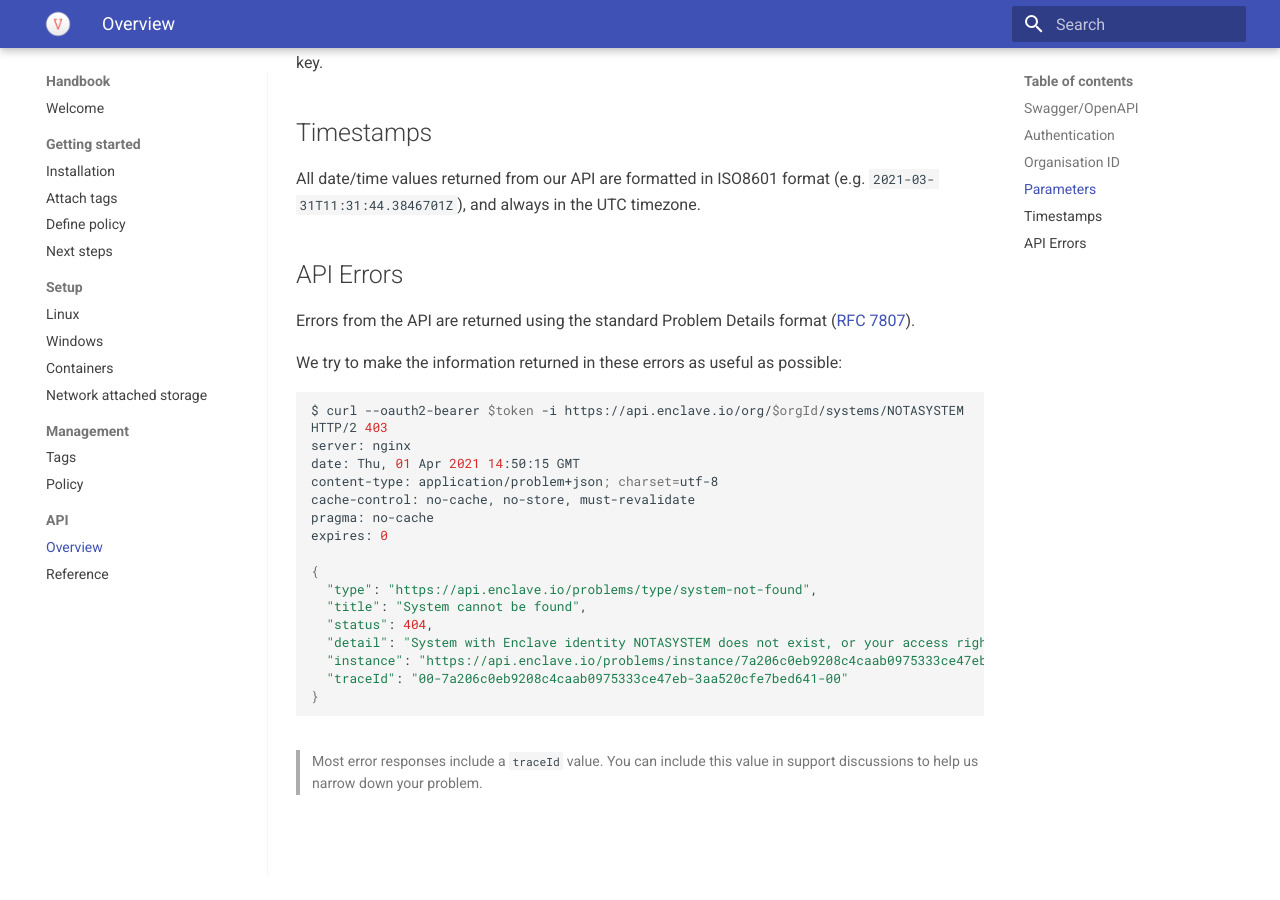
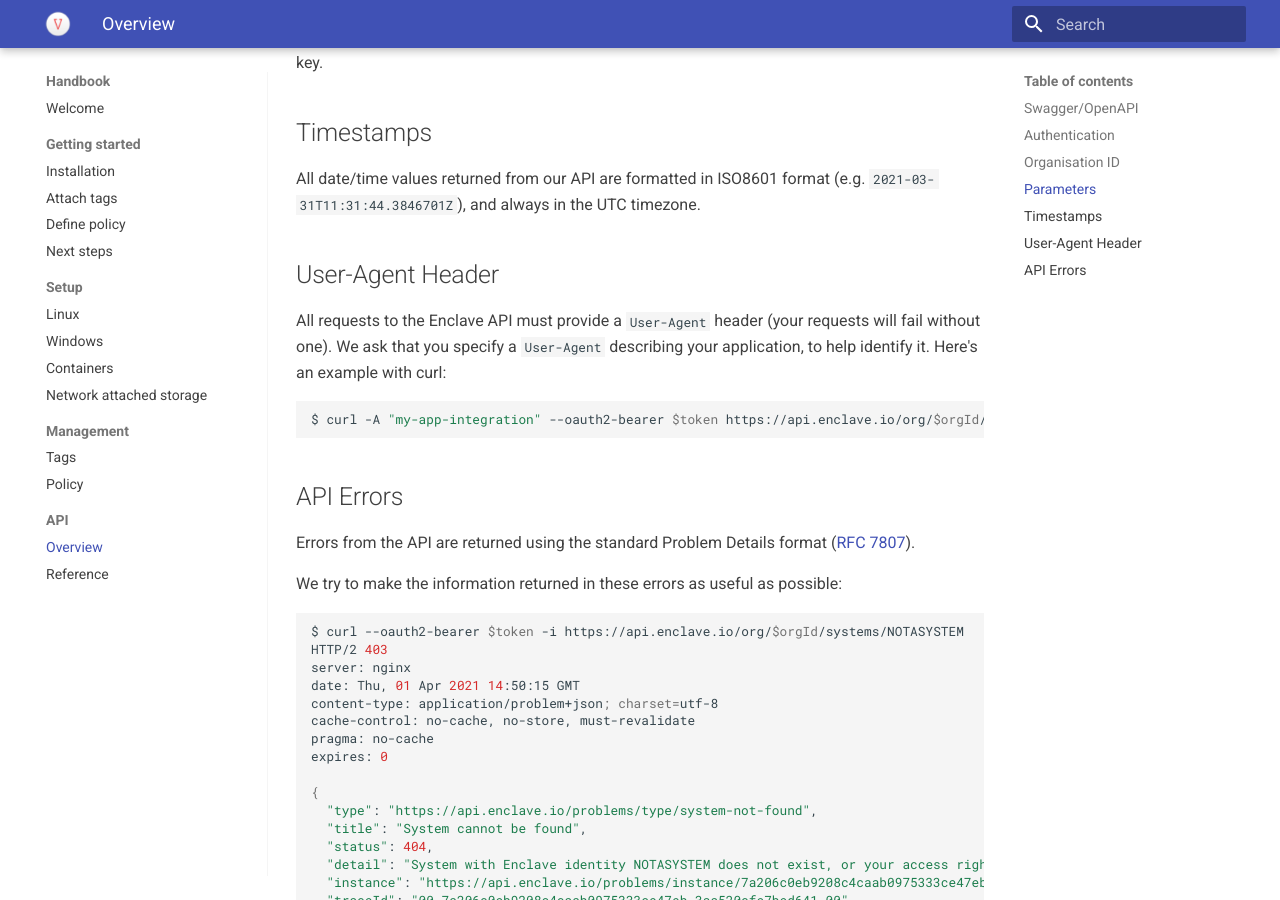
Before and after one commit to enclave-networks/docs, an MkDocs documentation site: the page built from docs/api/index.md, in a window 1280 px wide and 900 px high, scrolled down 3741 px. Built offline with MkDocs 1.6.1 and Material for MkDocs 9.7.7, drawn with Linux system fonts in a browser that asks for light colours.

Commit message:
Add User-Agent header requirement to the docs

````diff
--- a/docs/api/index.md
+++ b/docs/api/index.md
@@ -137,6 +137,15 @@
 
 All date/time values returned from our API are formatted in ISO8601 format (e.g. `2021-03-31T11:31:44.3846701Z`), and always in the UTC timezone.
 
+## User-Agent Header
+
+All requests to the Enclave API must provide a `User-Agent` header (your requests will fail without one). We ask that you specify a `User-Agent`
+describing your application, to help identify it. Here's an example with curl:
+
+```bash
+$ curl -A "my-app-integration" --oauth2-bearer $token https://api.enclave.io/org/$orgId/systems?search=Jane
+```
+
 ## API Errors
 
 Errors from the API are returned using the standard Problem Details format ([RFC 7807](https://tools.ietf.org/html/rfc7807)).
````
